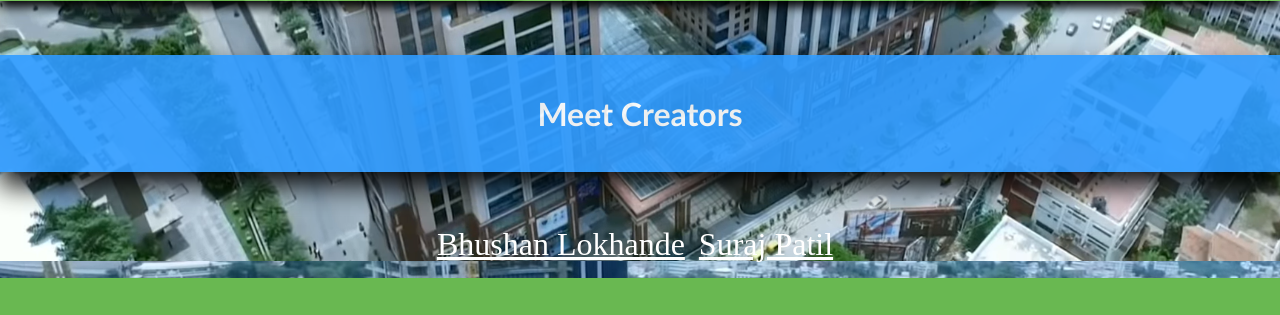
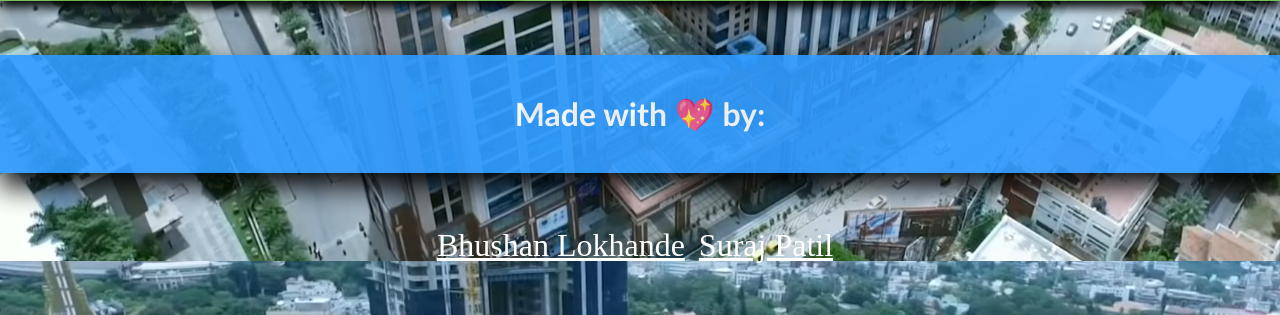
Before and after one commit to iambhushan6/Technovation-Hackathon, a Flask app: page / in a window 1280 px wide; the page is wider, and only the part inside the window is pictured. Shown: the part 2139-2454 px from the top of that part. Before the commit the page ends 2417 px from the top of that part, so only its background shows below. Run offline with Flask 2, Linux system fonts and the light colour scheme; parts of the project's set-up code (start-up, migrations or seed data) failed here and were passed over; some libraries are stand-ins or nearby versions.

Commit message:
Create index.html

```diff
--- a/templates/index.html
+++ b/templates/index.html
@@ -216,11 +216,11 @@
         <!-- LINKEDIN ACCOUNTS HERE -->
         <div style="background-color:rgb(47, 155, 255); height: fit-content; width: 100vw;opacity: 90%;box-shadow: 0px 15px 25px  rgb(0, 0, 0);">
             <h1 style="text-align: center; color: rgb(255, 255, 255);font-family: 'Gill Sans', 'Gill Sans MT', Calibri, 'Trebuchet MS', sans-serif;"
-            ><br>Meet Creators<br><br></h1>
+            ><br>Made with &#128150; by:<br><br></h1>
         </div>
         <br><br><br>
 
-        <script src="https://platform.linkedin.com/badges/js/profile.js" async defer type="text/javascript"></script>
+<!--         <script src="https://platform.linkedin.com/badges/js/profile.js" async defer type="text/javascript"></script> -->
 
         <div class="profile">
             <!-- Bhushan -->
@@ -228,7 +228,7 @@
             <!-- Suraj -->
             <div class="badge-base LI-profile-badge" data-size="medium" data-locale="en_US" data-type="VERTICAL" data-theme="dark" data-vanity="suraj-patil-1b4950153"><a class="badge-base LI-simple-link" href='https://in.linkedin.com/in/suraj-patil-1b4950153?trk=profile-badge'>Suraj Patil</a></div>
 
-        </div>
+        </div><br><br>
 
 
 
```
